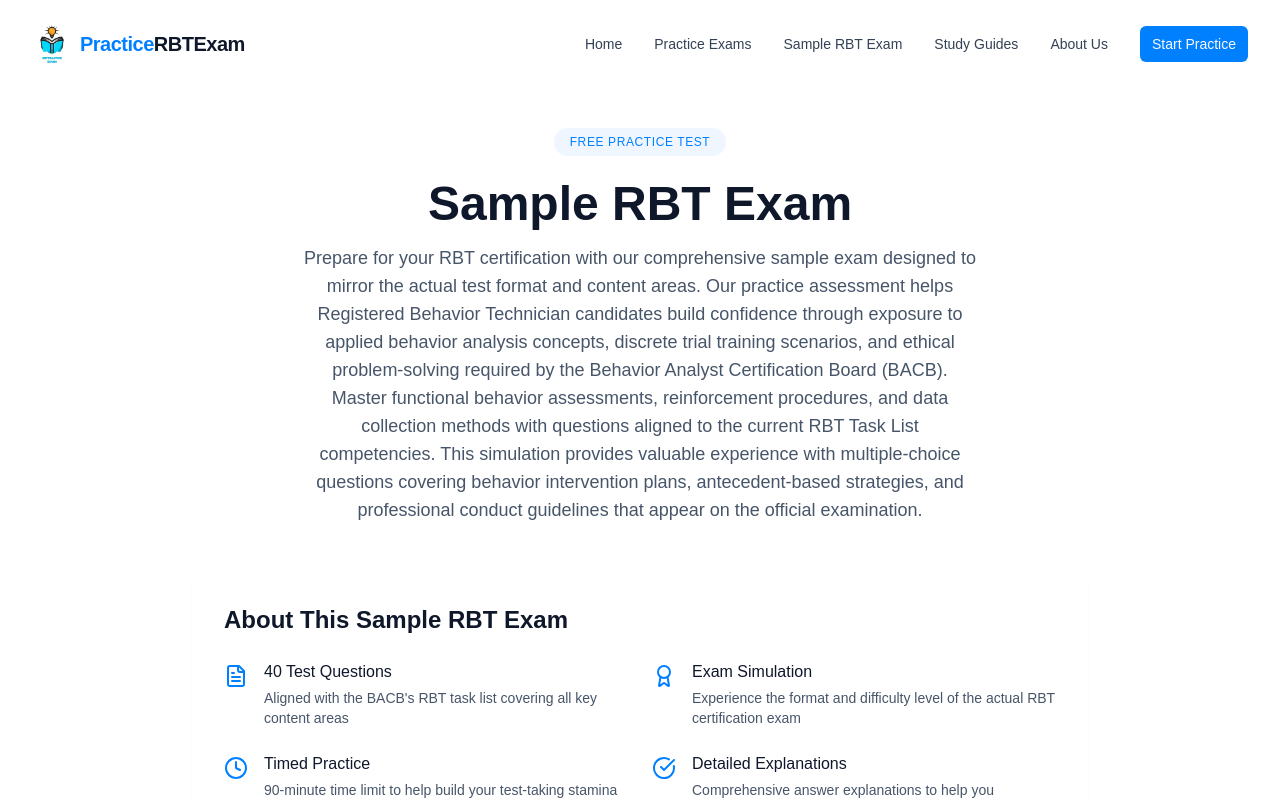
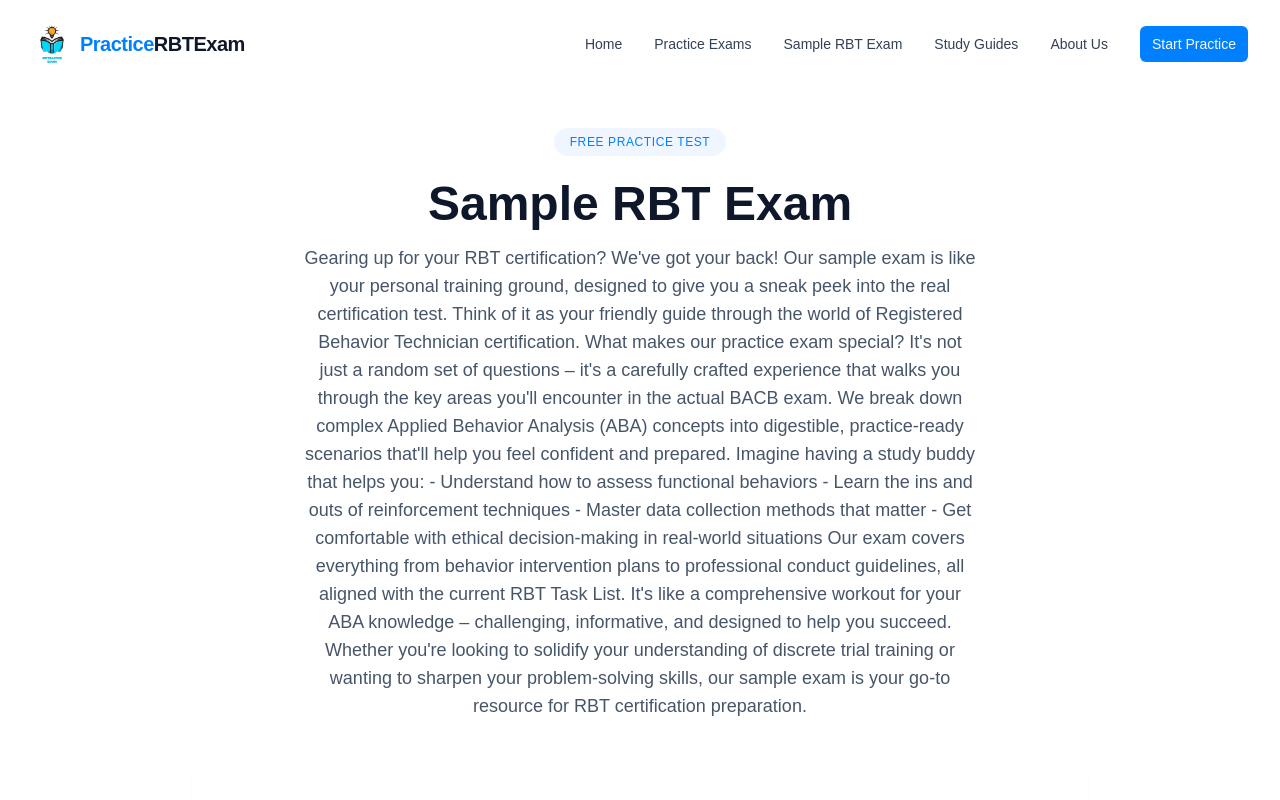
Before and after one commit to ukwas89/smarter-test-muse, a React (Vite) app: page /sample-rbt-exam in a window 1280 px wide. Shown: the top 800 px of the page. Built offline with nearby package versions, Linux system fonts and the light colour scheme.

Commit message:
Update sample exam description
Updated the description of the sample RBT exam to reflect the suggested changes.

```diff
--- a/src/components/sample-exam/PageHeader.tsx
+++ b/src/components/sample-exam/PageHeader.tsx
@@ -12,7 +12,19 @@ const PageHeader = () => {
         Sample RBT Exam
       </h1>
       <p className="text-lg text-slate-600 max-w-2xl mx-auto">
-        Prepare for your RBT certification with our comprehensive sample exam designed to mirror the actual test format and content areas. Our practice assessment helps Registered Behavior Technician candidates build confidence through exposure to applied behavior analysis concepts, discrete trial training scenarios, and ethical problem-solving required by the Behavior Analyst Certification Board (BACB). Master functional behavior assessments, reinforcement procedures, and data collection methods with questions aligned to the current RBT Task List competencies. This simulation provides valuable experience with multiple-choice questions covering behavior intervention plans, antecedent-based strategies, and professional conduct guidelines that appear on the official examination.
+        Gearing up for your RBT certification? We've got your back! Our sample exam is like your personal training ground, designed to give you a sneak peek into the real certification test. Think of it as your friendly guide through the world of Registered Behavior Technician certification.
+
+        What makes our practice exam special? It's not just a random set of questions – it's a carefully crafted experience that walks you through the key areas you'll encounter in the actual BACB exam. We break down complex Applied Behavior Analysis (ABA) concepts into digestible, practice-ready scenarios that'll help you feel confident and prepared.
+
+        Imagine having a study buddy that helps you:
+        - Understand how to assess functional behaviors
+        - Learn the ins and outs of reinforcement techniques
+        - Master data collection methods that matter
+        - Get comfortable with ethical decision-making in real-world situations
+
+        Our exam covers everything from behavior intervention plans to professional conduct guidelines, all aligned with the current RBT Task List. It's like a comprehensive workout for your ABA knowledge – challenging, informative, and designed to help you succeed.
+
+        Whether you're looking to solidify your understanding of discrete trial training or wanting to sharpen your problem-solving skills, our sample exam is your go-to resource for RBT certification preparation.
       </p>
     </div>
   );
```
